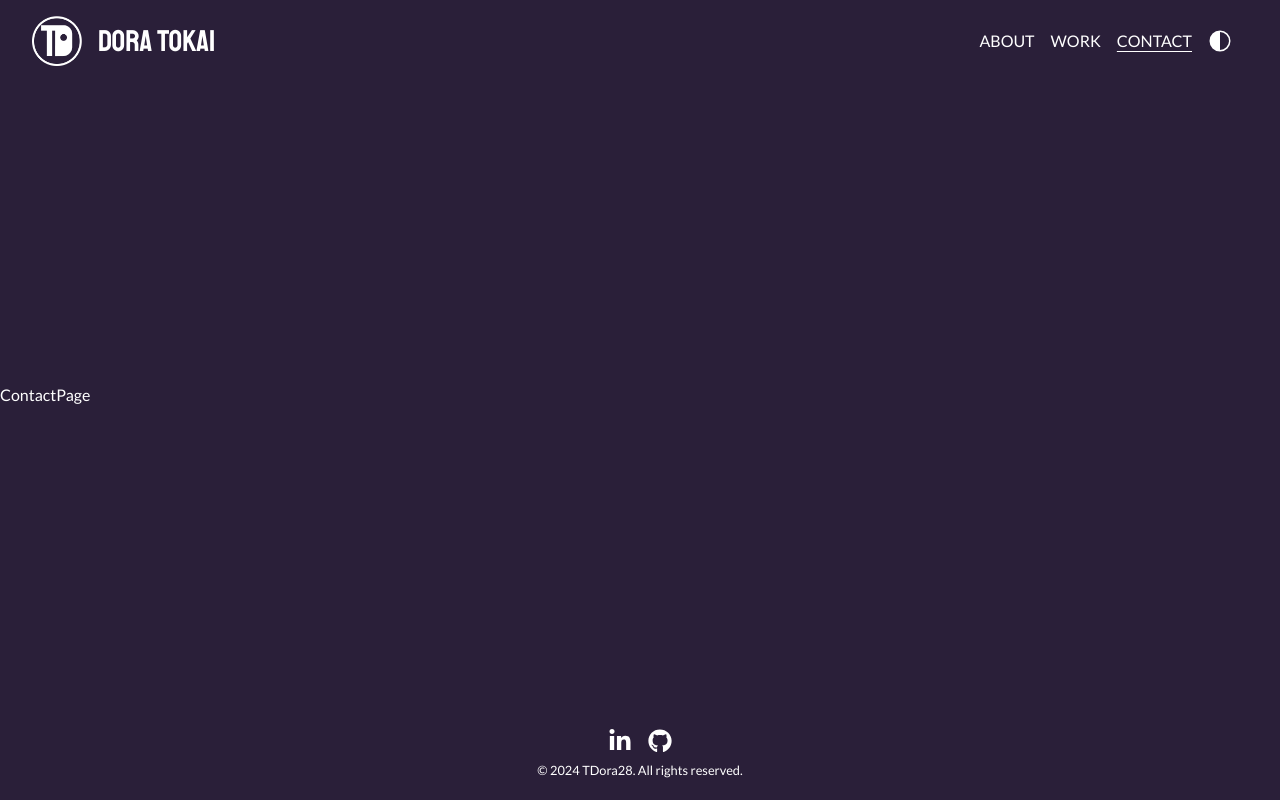
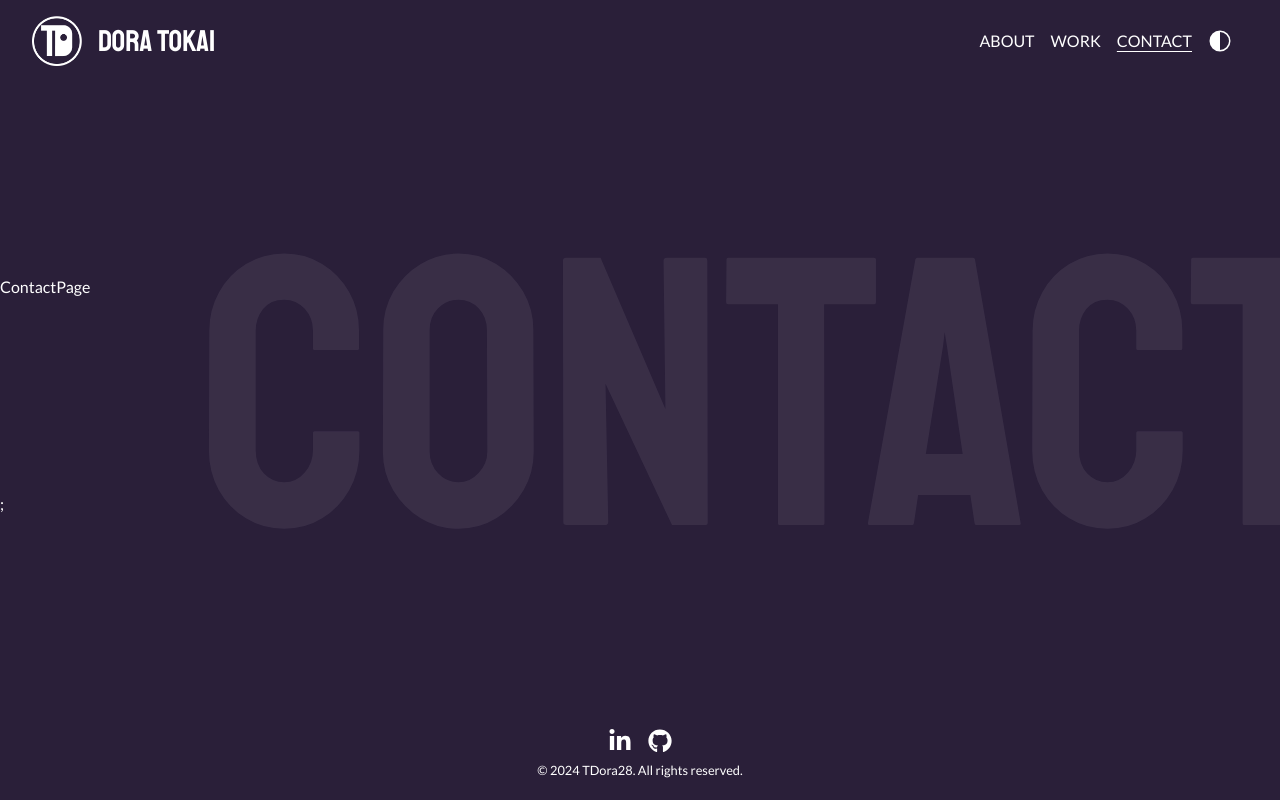
Before and after one commit to tdora28/portfolio, a Next.js app: page /contact in a window 1280 px wide. Built offline with nearby package versions, Linux system fonts and the light colour scheme.

Commit message:
Create component for bg decor text

```diff
--- a/src/app/about/page.tsx
+++ b/src/app/about/page.tsx
@@ -1,6 +1,7 @@
 import React from 'react';
 import { fontDisplay } from '@/utilities/font';
 import Link from 'next/link';
+import DecorText from '@/components/DecorText';
 
 const AboutPage = () => {
   return (
@@ -74,7 +75,7 @@ const AboutPage = () => {
       </main>
 
       {/* Decorative text in the background */}
-      <div className={`${fontDisplay} fixed top-[50%] translate-y-[-50%] right-[-5vw] z-[-1] text-[30vw] opacity-10`}>About</div>
+      <DecorText text="About" position="right" />
     </>
   );
 };
--- a/src/app/contact/page.tsx
+++ b/src/app/contact/page.tsx
@@ -1,9 +1,15 @@
 import React from 'react';
+import DecorText from '@/components/DecorText';
 
 type Props = {};
 
 const ContactPage = (props: Props) => {
-  return <div>ContactPage</div>;
+  return (
+    <>
+      <div>ContactPage</div>;{/* Decorative text in the background */}
+      <DecorText text="Contact" position="right" />
+    </>
+  );
 };
 
 export default ContactPage;
--- a/src/app/globals.css
+++ b/src/app/globals.css
@@ -86,12 +86,20 @@ p {
 
 .decor-text {
   position: fixed;
+  z-index: -1;
+  font-size: 30vw;
+  color: var(--side-color);
+  opacity: 0.3;
+}
+.decor-text-center {
   top: 10vh;
   left: 50%;
-  z-index: -1;
-  font-size: 30vw;
   transform: translateX(-50%);
-  opacity: 0.1;
+}
+.decor-text-right {
+  top: 50%;
+  right: -5vw;
+  transform: translateY(-50%);
 }
 
 .bg-dots {
--- a/src/app/page.tsx
+++ b/src/app/page.tsx
@@ -27,7 +27,7 @@ export default function Home() {
       </main>
 
       {/* Decorative text in the background */}
-      <DecorText text="Portfolio" />
+      <DecorText text="Portfolio" position="center" />
     </>
   );
 }
--- a/src/app/projects/[id]/page.tsx
+++ b/src/app/projects/[id]/page.tsx
@@ -7,6 +7,7 @@ import projects from '@/projects';
 import Link from 'next/link';
 import { FaArrowAltCircleRight } from 'react-icons/fa';
 import Image from 'next/image';
+import DecorText from '@/components/DecorText';
 
 const ProjectPage = () => {
   const params = useParams();
@@ -77,7 +78,7 @@ const ProjectPage = () => {
       </Link>
 
       {/* Decorative text in the background */}
-      <div className={`${fontDisplay} fixed top-[50%] translate-y-[-50%] right-[-5vw] z-[-1] text-[30vw] opacity-10`}>Project</div>
+      <DecorText text="Project" position="right" />
     </>
   );
 };
--- a/src/app/projects/page.tsx
+++ b/src/app/projects/page.tsx
@@ -2,6 +2,7 @@ import React from 'react';
 import { fontDisplay } from '@/utilities/font';
 import ProjectCard from '@/components/ProjectCard';
 import projects from '@/projects';
+import DecorText from '@/components/DecorText';
 
 const ProjectsPage = () => {
   return (
@@ -19,7 +20,7 @@ const ProjectsPage = () => {
       </main>
 
       {/* Decorative text in the background */}
-      <div className={`${fontDisplay} fixed top-[50%] translate-y-[-50%] right-[-5vw] z-[-1] text-[30vw] opacity-10`}>Work</div>
+      <DecorText text="Projects" position="right" />
     </>
   );
 };
--- a/src/components/DecorText.tsx
+++ b/src/components/DecorText.tsx
@@ -3,10 +3,11 @@ import { fontDisplay } from '@/utilities/font';
 
 type DecorTextProps = {
   text: string;
+  position: 'center' | 'right';
 };
 
 const DecorText = (props: DecorTextProps) => {
-  return <div className={`${fontDisplay} decor-text`}>{props.text}</div>;
+  return <div className={`${fontDisplay} decor-text ${props.position === 'center' ? 'decor-text-center' : 'decor-text-right'}`}>{props.text}</div>;
 };
 
 export default DecorText;
```
